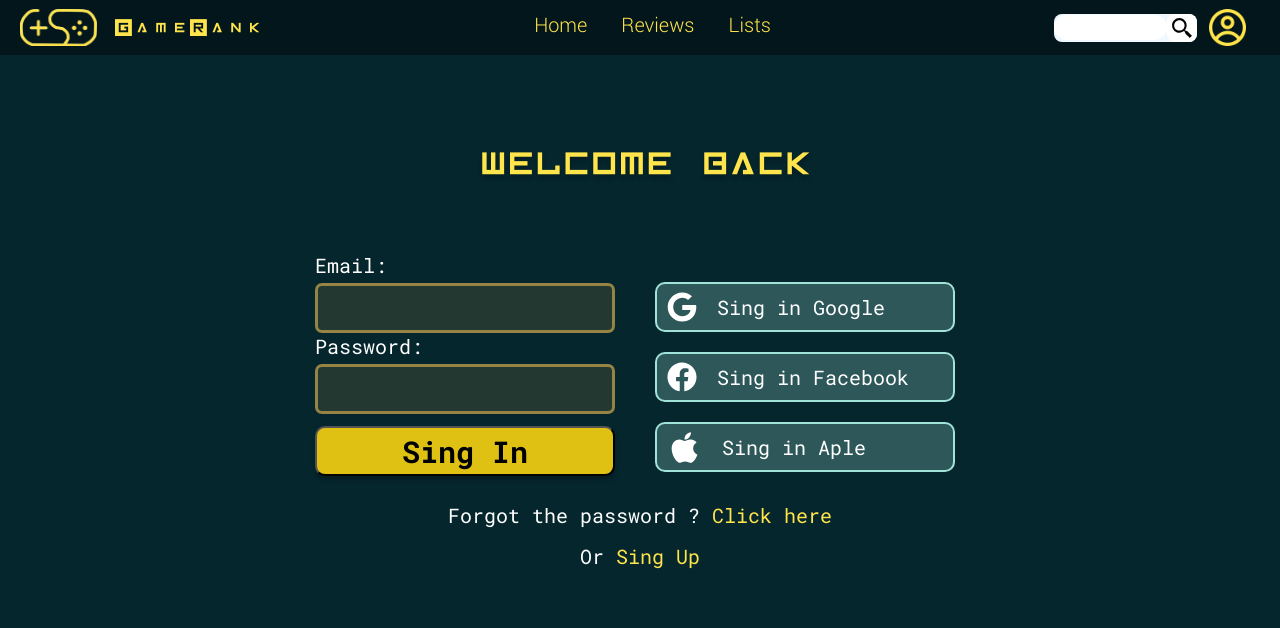
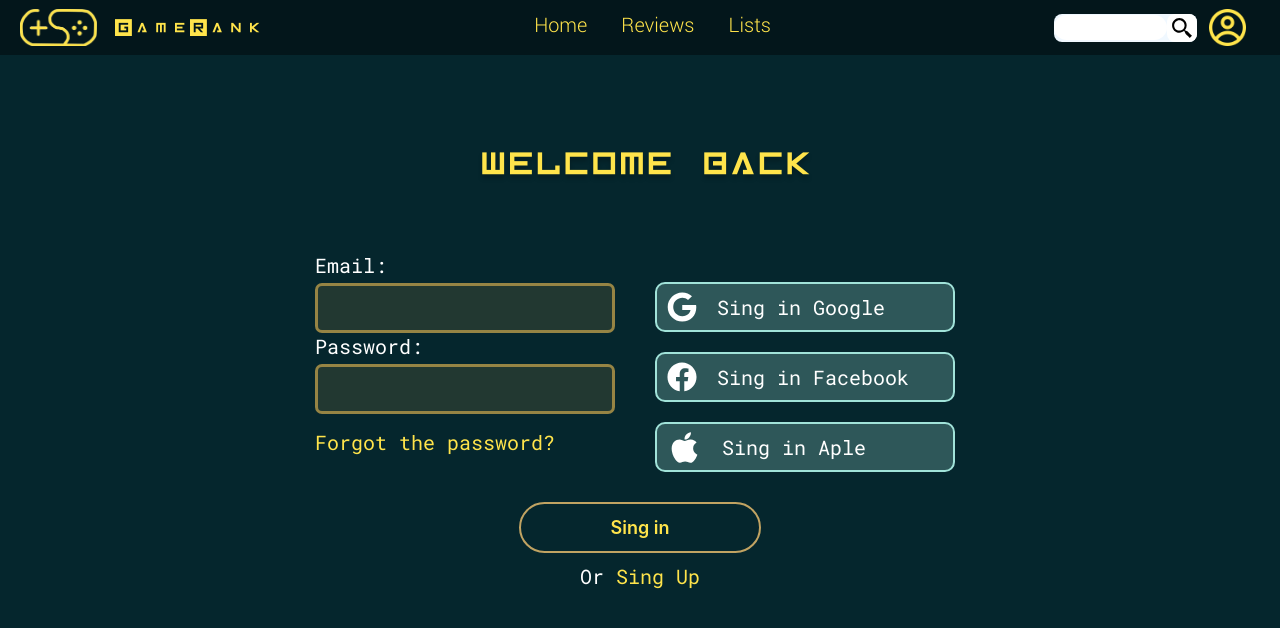
Before and after one commit to KevinSS456/PlayReview, a React (Vite) app in the folder review_play/: page /Login in a window 1280 px wide. Shown: the top 628 px of the page. Built offline with nearby package versions, Linux system fonts and the light colour scheme.

Commit message:
botões mudados

```diff
--- a/review_play/src/pages/Home.jsx
+++ b/review_play/src/pages/Home.jsx
@@ -141,11 +141,9 @@ const Home  = () => {
                 <p className='liHomeText'>Spread the love for your favorite game with your friends.</p>
               </li>
             </ul>
-          <Link to='../Cadastro'>
-          <div className="botao" id='botaoComeça'>
-            <h3 id='textbotao'>START NOW  !</h3>
-          </div>
-          </Link>
+            <button class="botaoLogin">
+                <p id='textbotao'>Start Now!</p>
+            </button>
       </div>
 
       <div id="home3">
--- a/review_play/src/pages/login.jsx
+++ b/review_play/src/pages/login.jsx
@@ -19,7 +19,7 @@ const Login= () => {
         <input type="text" className="input"/>
         <label htmlFor="senha" className="textfrom" id="senha">Password:</label>
         <input type="text" className="input"/>
-        <button  className="botaoLogin"><p>Sing In</p></button>
+        <Link id="Senhaforgot"><h2 className="textfrom">Forgot the password?</h2></Link>
     </form>
 
     <div className="buttonsLogin">
@@ -38,8 +38,9 @@ const Login= () => {
     </div>
 
     <div className="changes">
-        <h2 className="textfrom">Forgot the password ?
-             <Link><span className="spanlogin"> Click here</span></Link></h2>
+    <button class="botaoLogin">
+        <p>Sing in</p>
+        </button>
              <h2 className="textfrom">Or
              <Link to='../Cadastro'><span className="spanlogin"> Sing Up</span></Link></h2>
     </div>
--- a/review_play/src/style/login.css
+++ b/review_play/src/style/login.css
@@ -55,17 +55,48 @@
     font-weight: 400;
     color: white;
 }
-.botaoLogin{
-    margin-top: 1.2rem;
-    width: 30rem;
-    height: 5rem;
-    background-color: #dfc113;
-    box-shadow: 0px 4px 4px 0px rgba(0, 0, 0, 0.25);
-    border-radius: 1rem;
-    font-family: 'Roboto Mono';
-    font-size: 3rem;
-    font-weight: 700;
-}
+.botaoLogin {
+    cursor: pointer;
+    position: relative;
+    padding: 10px 90px;
+    font-size: 18px;
+    color: #FFE44B;
+    border: 2px solid rgb(193, 163, 98);
+    border-radius: 34px;
+    background-color: transparent;
+    font-weight: 600;
+    transition: all 0.3s cubic-bezier(0.23, 1, 0.320, 1);
+    overflow: hidden;
+  }
+
+  .botaoLogin::before {
+    content: '';
+    position: absolute;
+    inset: 0;
+    margin: auto;
+    width: 50px;
+    height: 50px;
+    border-radius: inherit;
+    scale: 0;
+    z-index: -1;
+    background-color: #FFE44B;
+    transition: all 0.6s cubic-bezier(0.23, 1, 0.320, 1);
+  }
+
+  .botaoLogin:hover::before {
+    scale: 6;
+  }
+
+  .botaoLogin:hover {
+    color: #212121;
+    scale: 1.1;
+    box-shadow: 0 0px 20px rgba(193, 163, 98,0.4);
+  }
+
+  .botaoLogin:active {
+    scale: 1;
+  }
+
 .buttonsLogin{
     display: flex;
     flex-direction: column;
@@ -114,8 +145,10 @@
     flex-direction: column;
     gap: 1rem;
 }
-
-
 .spanlogin{
     color: #FFE44B;
 }
+#Senhaforgot{
+    margin-top: 1.5rem;
+    color: #FFE44B;
+}
```
Also changed, not shown: review_play/src/style/home.css (line endings or trailing spaces).
